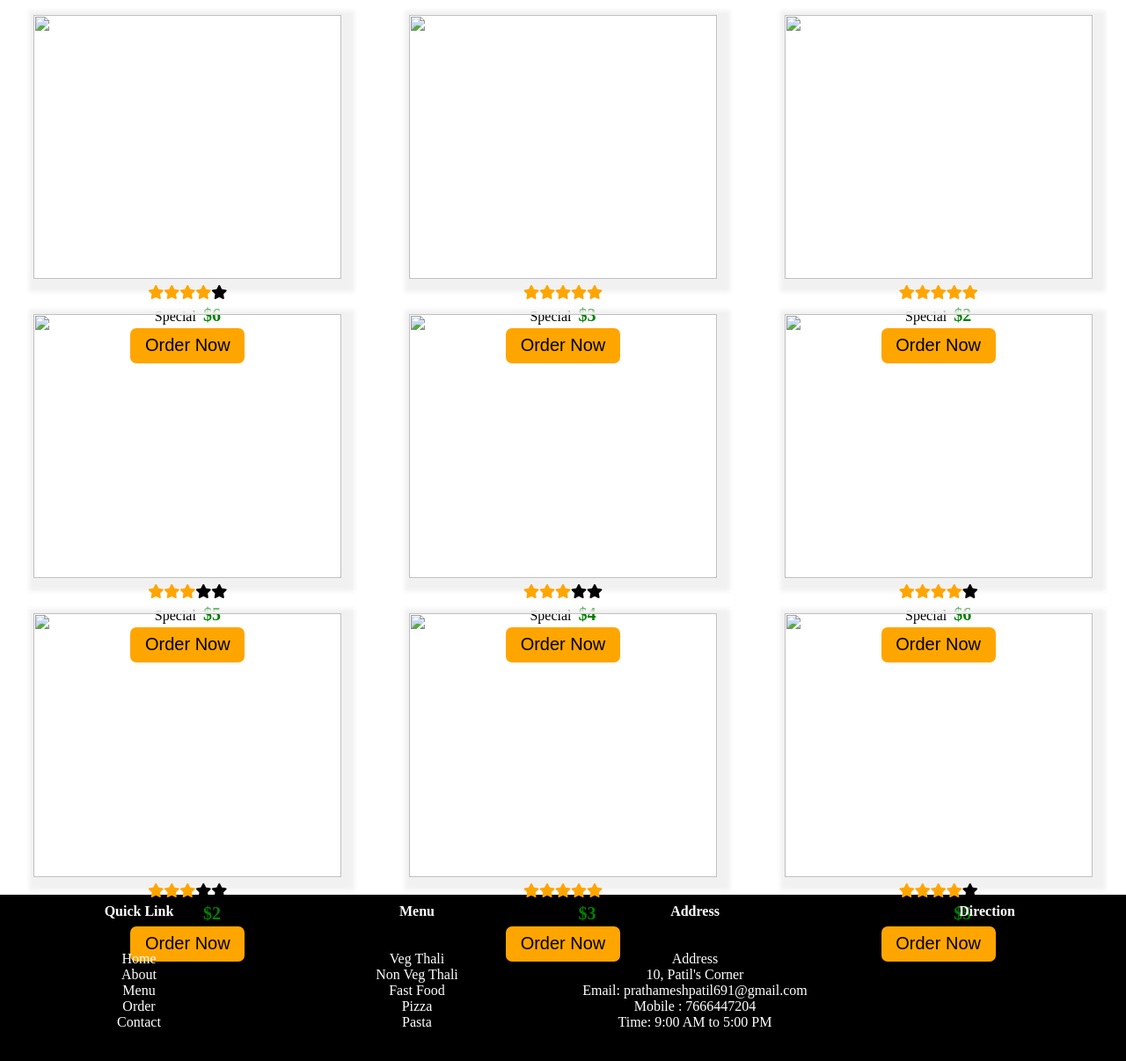
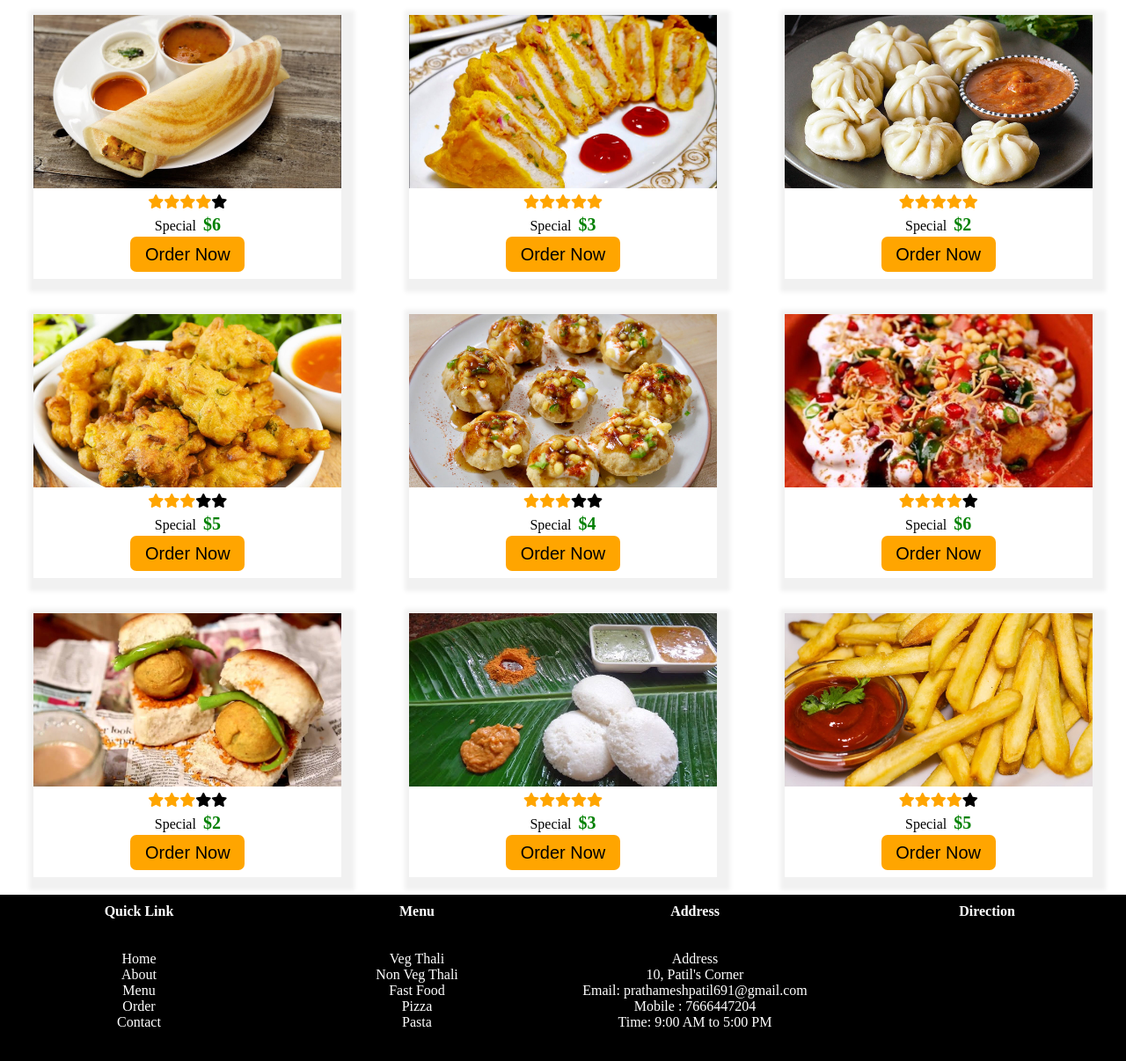
Before and after one commit to Pratham1616/Restaurant-Website, a plain HTML site: page fastfood.html in a window 1280 px wide. Shown: the part 94-1300 px from the top of the page at 88% size. Drawn offline with Linux system fonts and the light colour scheme; grey boxes are pictures that could not be loaded.

Commit message:
Update fastfood.html
New Commit

```diff
--- a/fastfood.html
+++ b/fastfood.html
@@ -9,7 +9,7 @@
 
     <link rel="stylesheet" href="https://cdnjs.cloudflare.com/ajax/libs/
 font-awesome/5.15.2/css/all.min.css" />
-<link rel="icon" href="New folder/fav1.ico" type="image/ico" sizes="20x20">
+<link rel="icon" href="fav1.ico" type="image/ico" sizes="20x20">
 </head>
 
 <body>
@@ -39,7 +39,7 @@ font-awesome/5.15.2/css/all.min.css" />
     <h1 align="center">Fast Food</h1>
 
     <div class="top">
-        <div class="top1"><img src="New Folder/fast1.jpg">
+        <div class="top1"><img src="fast1.jpg">
             <div class="star">
                 <span class="fa fa-star checked"></span>
                 <span class="fa fa-star checked"></span>
@@ -54,7 +54,7 @@ font-awesome/5.15.2/css/all.min.css" />
                 <a href="order.html"> <input type="button" value="Order Now"></a>
             </div>
         </div>
-        <div class="top1"><img src="New Folder/fast2.jpg">
+        <div class="top1"><img src="fast2.jpg">
             <div class="star">
                 <span class="fa fa-star checked"></span>
                 <span class="fa fa-star checked"></span>
@@ -69,7 +69,7 @@ font-awesome/5.15.2/css/all.min.css" />
                 <a href="order.html"> <input type="button" value="Order Now"></a>
             </div>
         </div>
-        <div class="top1"><img src="New Folder/fast3.jpg">
+        <div class="top1"><img src="fast3.jpg">
             <div class="star">
                 <span class="fa fa-star checked"></span>
                 <span class="fa fa-star checked"></span>
@@ -87,7 +87,7 @@ font-awesome/5.15.2/css/all.min.css" />
     </div>
 
     <div class="top">
-        <div class="top1"><img src="New Folder/fast4.jpg">
+        <div class="top1"><img src="fast4.jpg">
             <div class="star">
                 <span class="fa fa-star checked"></span>
                 <span class="fa fa-star checked"></span>
@@ -102,7 +102,7 @@ font-awesome/5.15.2/css/all.min.css" />
                 <a href="order.html"> <input type="button" value="Order Now"></a>
             </div>
         </div>
-        <div class="top1"><img src="New Folder/fast5.jpg">
+        <div class="top1"><img src="fast5.jpg">
             <div class="star">
                 <span class="fa fa-star checked"></span>
                 <span class="fa fa-star checked"></span>
@@ -117,7 +117,7 @@ font-awesome/5.15.2/css/all.min.css" />
                 <a href="order.html"> <input type="button" value="Order Now"></a>
             </div>
         </div>
-        <div class="top1"><img src="New Folder/fast9.jpg">
+        <div class="top1"><img src="fast9.jpg">
             <div class="star">
                 <span class="fa fa-star checked"></span>
                 <span class="fa fa-star checked"></span>
@@ -135,7 +135,7 @@ font-awesome/5.15.2/css/all.min.css" />
     </div>
 
     <div class="top">
-        <div class="top1"><img src="New Folder/fast6.jpg">
+        <div class="top1"><img src="fast6.jpg">
             <div class="star">
                 <span class="fa fa-star checked"></span>
                 <span class="fa fa-star checked"></span>
@@ -150,7 +150,7 @@ font-awesome/5.15.2/css/all.min.css" />
                 <a href="order.html"> <input type="button" value="Order Now"></a>
             </div>
         </div>
-        <div class="top1"><img src="New Folder/fast7.jpg">
+        <div class="top1"><img src="fast7.jpg">
             <div class="star">
                 <span class="fa fa-star checked"></span>
                 <span class="fa fa-star checked"></span>
@@ -165,7 +165,7 @@ font-awesome/5.15.2/css/all.min.css" />
                 <a href="order.html"> <input type="button" value="Order Now"></a>
             </div>
         </div>
-        <div class="top1"><img src="New Folder/fast8.jpg">
+        <div class="top1"><img src="fast8.jpg">
             <div class="star">
                 <span class="fa fa-star checked"></span>
                 <span class="fa fa-star checked"></span>
```
